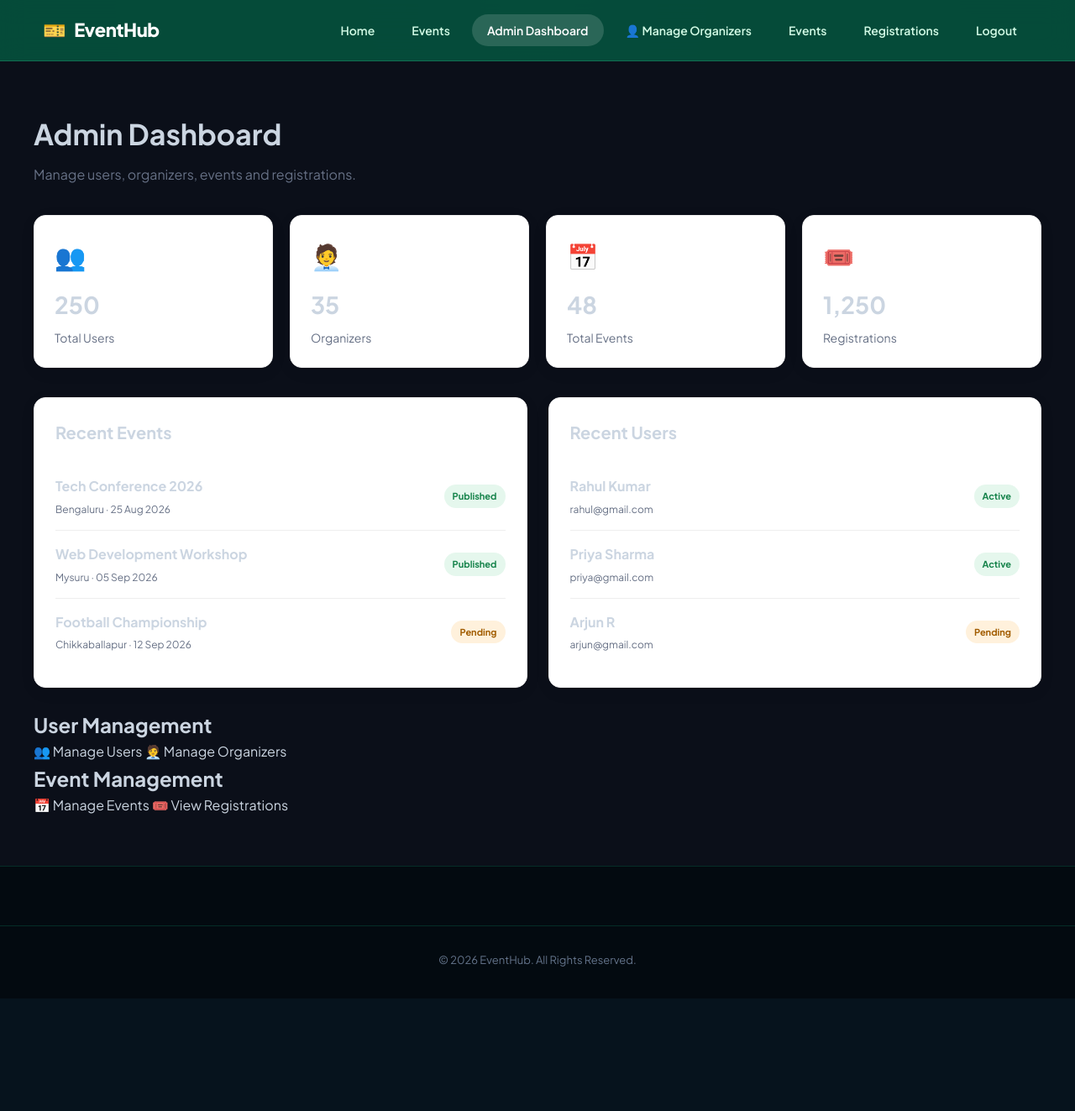
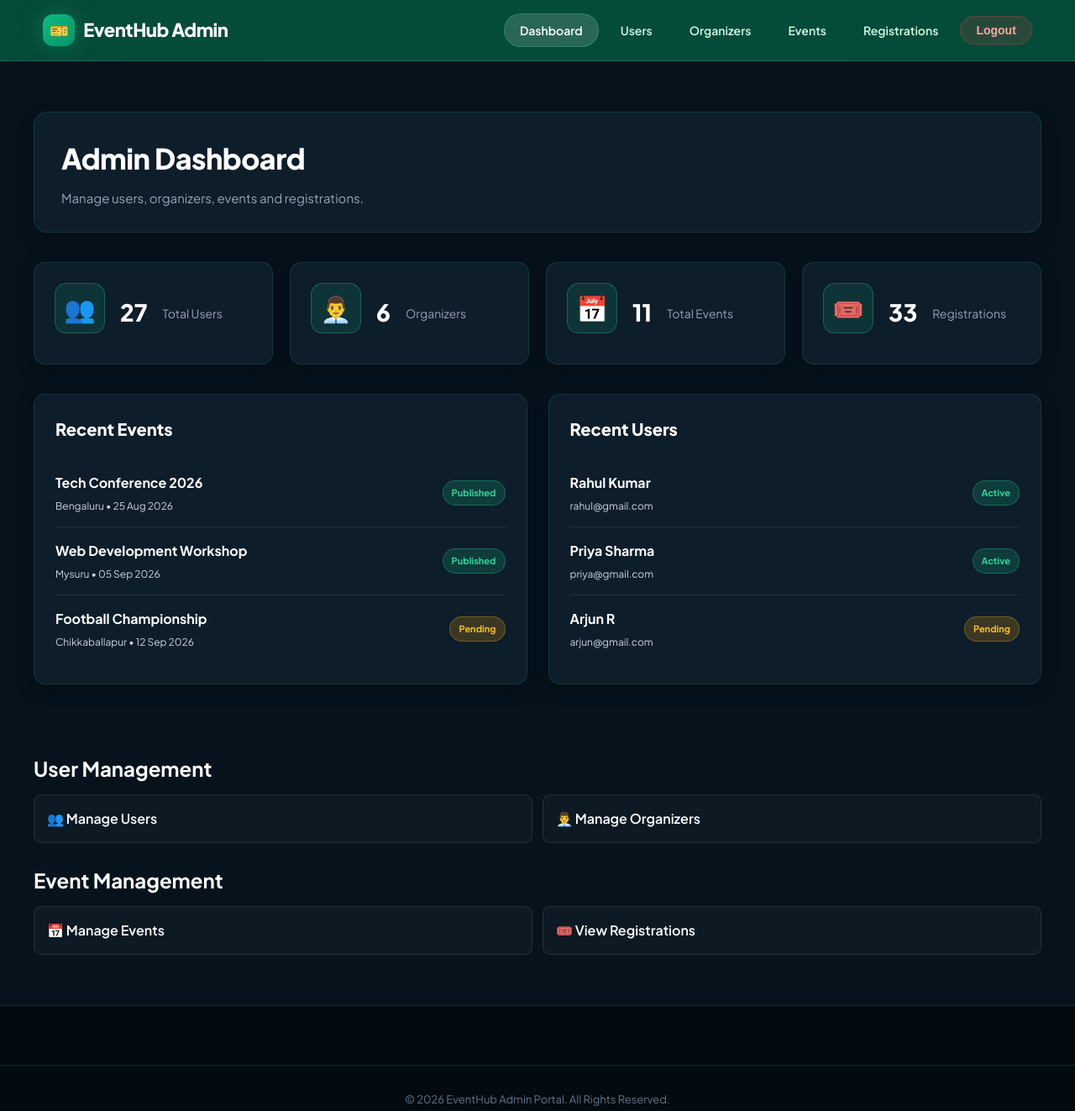
Before and after one commit to madhusudananm17/eventhub, a plain HTML site: page frontend/admin/dashboard.html in a window 1280 px wide. Shown: the whole page at 84% size. Before the commit the page ends 1189 px from the top, so only its background shows below. Drawn offline with Linux system fonts and the light colour scheme; no server answers; sample sign-in values are in the browser's storage.

Commit message:
Apply Emerald Mint & Dark Forest theme to Admin Dashboard stat cards, recent items, and quick action buttons

```diff
--- a/frontend/admin/dashboard.html
+++ b/frontend/admin/dashboard.html
@@ -10,12 +10,16 @@
 
     <title>EventHub | Admin Dashboard</title>
 
+    <link rel="preconnect" href="https://fonts.googleapis.com">
+    <link rel="preconnect" href="https://fonts.gstatic.com" crossorigin>
+    <link href="https://fonts.googleapis.com/css2?family=Plus+Jakarta+Sans:wght@400;500;600;700;800&display=swap" rel="stylesheet">
     <link rel="stylesheet" href="../css/style.css">
+    <link rel="stylesheet" href="../css/dashboard.css">
 
     <style>
 
         .admin-section {
-            background: #0b0f19;
+            background: #06131d;
             min-height: 80vh;
             padding: 60px 20px;
         }
@@ -34,10 +38,11 @@
         .admin-header h1 {
             font-size: 34px;
             margin-bottom: 8px;
+            color: #ffffff;
         }
 
         .admin-header p {
-            color: #667085;
+            color: #94a3b8;
         }
 
         /* ================= STATISTICS ================= */
@@ -50,11 +55,12 @@
         }
 
         .stat-card {
-            background: white;
+            background: #0d1d2a;
             padding: 24px;
             border-radius: 14px;
-            border: 1px solid #eee;
-            box-shadow: 0 5px 20px rgba(0,0,0,0.05);
+            border: 1px solid rgba(16, 185, 129, 0.2);
+            box-shadow: 0 5px 20px rgba(0,0,0,0.4);
+            color: #ffffff;
         }
 
         .stat-icon {
@@ -65,10 +71,11 @@
         .stat-card h2 {
             font-size: 28px;
             margin-bottom: 5px;
+            color: #ffffff;
         }
 
         .stat-card p {
-            color: #667085;
+            color: #94a3b8;
             font-size: 14px;
         }
 
@@ -81,16 +88,18 @@
         }
 
         .dashboard-card {
-            background: white;
-            border: 1px solid #eee;
+            background: #0d1d2a;
+            border: 1px solid rgba(16, 185, 129, 0.2);
             border-radius: 14px;
             padding: 25px;
-            box-shadow: 0 5px 20px rgba(0,0,0,0.05);
+            box-shadow: 0 5px 20px rgba(0,0,0,0.4);
+            color: #ffffff;
         }
 
         .dashboard-card h2 {
             font-size: 20px;
             margin-bottom: 20px;
+            color: #ffffff;
         }
 
         /* ================= RECENT ITEM ================= */
@@ -100,7 +109,7 @@
             justify-content: space-between;
             align-items: center;
             padding: 15px 0;
-            border-bottom: 1px solid #eee;
+            border-bottom: 1px solid rgba(255, 255, 255, 0.08);
         }
 
         .recent-item:last-child {
@@ -110,10 +119,11 @@
         .item-name {
             font-weight: 700;
             margin-bottom: 5px;
+            color: #ffffff;
         }
 
         .item-info {
-            color: #667085;
+            color: #cbd5e1;
             font-size: 12px;
         }
 
@@ -125,13 +135,15 @@
         }
 
         .active {
-            background: #e5f7ed;
-            color: #16834b;
+            background: rgba(16, 185, 129, 0.2);
+            color: #34d399;
+            border: 1px solid rgba(52, 211, 153, 0.3);
         }
 
         .pending {
-            background: #fff1dc;
-            color: #a15c00;
+            background: rgba(245, 158, 11, 0.2);
+            color: #fbbf24;
+            border: 1px solid rgba(251, 191, 36, 0.3);
         }
 
         /* ================= QUICK ACTIONS ================= */
@@ -143,20 +155,23 @@
         }
 
         .action-btn {
-            display: block;
+            display: flex;
+            align-items: center;
+            gap: 8px;
             text-decoration: none;
             padding: 15px;
-            background: #f8f9fc;
-            border: 1px solid #eee;
+            background: rgba(255, 255, 255, 0.03);
+            border: 1px solid rgba(255, 255, 255, 0.1);
             border-radius: 9px;
-            color: #222;
+            color: #ffffff;
             font-weight: 600;
             transition: 0.2s;
         }
 
         .action-btn:hover {
-            background: #635bff;
-            color: white;
+            background: rgba(16, 185, 129, 0.15);
+            border-color: #10b981;
+            color: #ffffff;
             transform: translateY(-2px);
         }
 
@@ -180,14 +195,6 @@
                 grid-template-columns: 1fr;
             }
 
-            .quick-actions {
-                grid-template-columns: 1fr;
-            }
-
-            .admin-header h1 {
-                font-size: 28px;
-            }
-
         }
 
     </style>
@@ -205,32 +212,22 @@
     <div class="container nav-container">
 
         <a href="../index.html" class="logo">
-
-            <span>🎫</span>
-
-            EventHub
-
+            <span class="logo-icon">🎫</span> EventHub Admin
         </a>
-
 
         <nav class="nav-menu" id="navMenu">
 
-            <a href="../index.html">
-                Home
+            <a href="dashboard.html" class="active">
+                Dashboard
             </a>
 
-            <a href="../events.html">
-                Events
-            </a>
-
-            <a href="dashboard.html"
-               class="active">
-                Admin Dashboard
+            <a href="users.html">
+                Users
             </a>
 
             <a href="organizers.html">
-    👤 Manage Organizers
-</a>
+                Organizers
+            </a>
 
             <a href="events.html">
                 Events
@@ -240,9 +237,9 @@
                 Registrations
             </a>
 
-            <a href="../login.html">
+            <button id="logoutBtn">
                 Logout
-            </a>
+            </button>
 
         </nav>
 
@@ -266,86 +263,58 @@
 
         <div class="admin-header">
 
-            <h1>
-                Admin Dashboard
-            </h1>
+            <h1>Admin Dashboard</h1>
 
-            <p>
-                Manage users, organizers, events and registrations.
-            </p>
+            <p>Manage users, organizers, events and registrations.</p>
 
         </div>
 
 
-        <!-- ================= STATISTICS ================= -->
+        <!-- STATS -->
 
         <div class="stats-grid">
 
 
             <div class="stat-card">
 
-                <div class="stat-icon">
-                    👥
-                </div>
+                <div class="stat-icon">👥</div>
 
-                <h2>
-                    250
-                </h2>
+                <h2>27</h2>
 
-                <p>
-                    Total Users
-                </p>
+                <p>Total Users</p>
 
             </div>
 
 
             <div class="stat-card">
 
-                <div class="stat-icon">
-                    🧑‍💼
-                </div>
+                <div class="stat-icon">👨‍💼</div>
 
-                <h2>
-                    35
-                </h2>
+                <h2>6</h2>
 
-                <p>
-                    Organizers
-                </p>
+                <p>Organizers</p>
 
             </div>
 
 
             <div class="stat-card">
 
-                <div class="stat-icon">
-                    📅
-                </div>
+                <div class="stat-icon">📅</div>
 
-                <h2>
-                    48
-                </h2>
+                <h2>11</h2>
 
-                <p>
-                    Total Events
-                </p>
+                <p>Total Events</p>
 
             </div>
 
 
             <div class="stat-card">
 
-                <div class="stat-icon">
-                    🎟️
-                </div>
+                <div class="stat-icon">🎟️</div>
 
-                <h2>
-                    1,250
-                </h2>
+                <h2>33</h2>
 
-                <p>
-                    Registrations
-                </p>
+                <p>Registrations</p>
 
             </div>
 
@@ -353,7 +322,7 @@
         </div>
 
 
-        <!-- ================= DASHBOARD CONTENT ================= -->
+        <!-- GRID -->
 
         <div class="dashboard-grid">
 
@@ -362,9 +331,7 @@
 
             <div class="dashboard-card">
 
-                <h2>
-                    Recent Events
-                </h2>
+                <h2>Recent Events</h2>
 
 
                 <div class="recent-item">
@@ -376,7 +343,7 @@
                         </div>
 
                         <div class="item-info">
-                            Bengaluru · 25 Aug 2026
+                            Bengaluru • 25 Aug 2026
                         </div>
 
                     </div>
@@ -397,7 +364,7 @@
                         </div>
 
                         <div class="item-info">
-                            Mysuru · 05 Sep 2026
+                            Mysuru • 05 Sep 2026
                         </div>
 
                     </div>
@@ -418,7 +385,7 @@
                         </div>
 
                         <div class="item-info">
-                            Chikkaballapur · 12 Sep 2026
+                            Chikkaballapur • 12 Sep 2026
                         </div>
 
                     </div>
@@ -437,9 +404,7 @@
 
             <div class="dashboard-card">
 
-                <h2>
-                    Recent Users
-                </h2>
+                <h2>Recent Users</h2>
 
 
                 <div class="recent-item">
@@ -508,54 +473,25 @@
             </div>
 
 
-            <!-- QUICK ACTIONS -->
+        </div>
 
 
+        <br><br>
 
-                <div class="management-grid">
-
-    <!-- USER MANAGEMENT -->
-
-    <div class="management-card">
-
-        <h2>User Management</h2>
-
-        <div class="management-links">
-
-            <a href="users.html">
-                👥 Manage Users
-            </a>
-
-            <a href="organizers.html">
-                🧑‍💼 Manage Organizers
-            </a>
-
+        <h2 style="color:#ffffff; margin-bottom: 12px;">User Management</h2>
+        <div class="quick-actions" style="margin-bottom: 25px;">
+            <a href="users.html" class="action-btn">👥 Manage Users</a>
+            <a href="organizers.html" class="action-btn">👨‍💼 Manage Organizers</a>
         </div>
 
-    </div>
+        <h2 style="color:#ffffff; margin-bottom: 12px;">Event Management</h2>
+        <div class="quick-actions">
+            <a href="events.html" class="action-btn">📅 Manage Events</a>
+            <a href="registrations.html" class="action-btn">🎟️ View Registrations</a>
+        </div>
 
 
-    <!-- EVENT MANAGEMENT -->
-
-    <div class="management-card">
-
-        <h2>Event Management</h2>
-
-        <div class="management-links">
-
-            <a href="events.html">
-                📅 Manage Events
-            </a>
-
-            <a href="registrations.html">
-                🎟️ View Registrations
-            </a>
-
-        </div>
-
     </div>
-
-</div>
 
 </section>
 
@@ -566,9 +502,7 @@
 
     <div class="footer-bottom">
 
-        <p>
-            © 2026 EventHub. All Rights Reserved.
-        </p>
+        <p>© 2026 EventHub Admin Portal. All Rights Reserved.</p>
 
     </div>
 
@@ -578,7 +512,6 @@
 <script src="../js/main.js"></script>
 <script src="../js/dashboard.js"></script>
 
-
 </body>
 
 </html>
```
